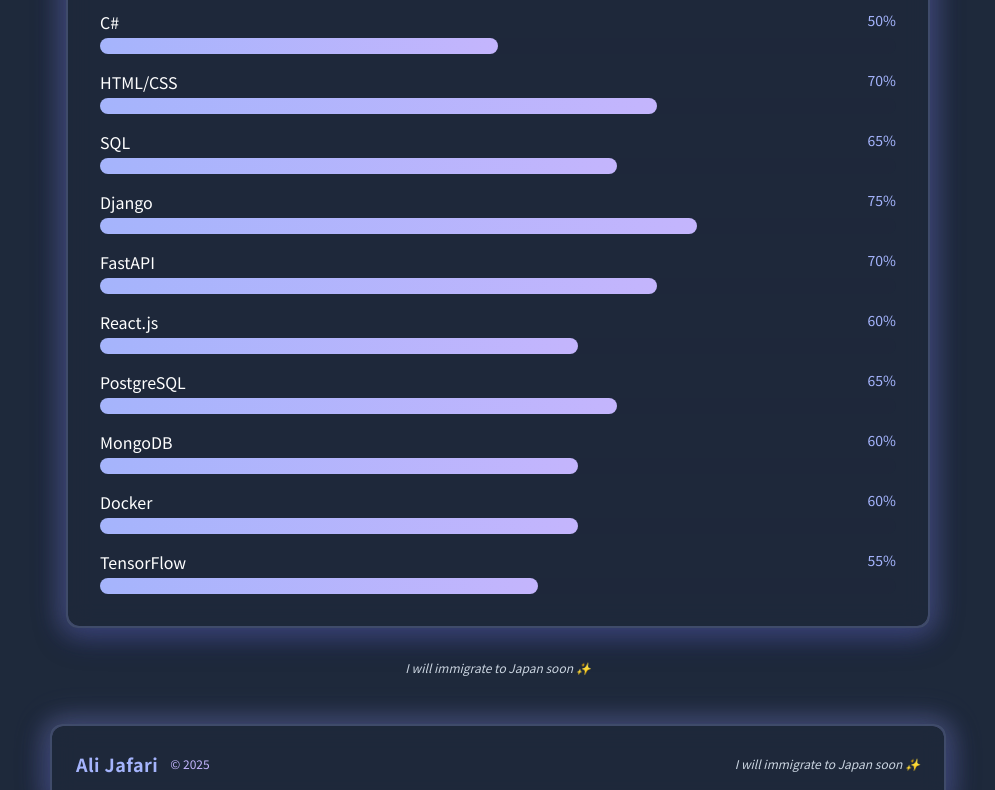
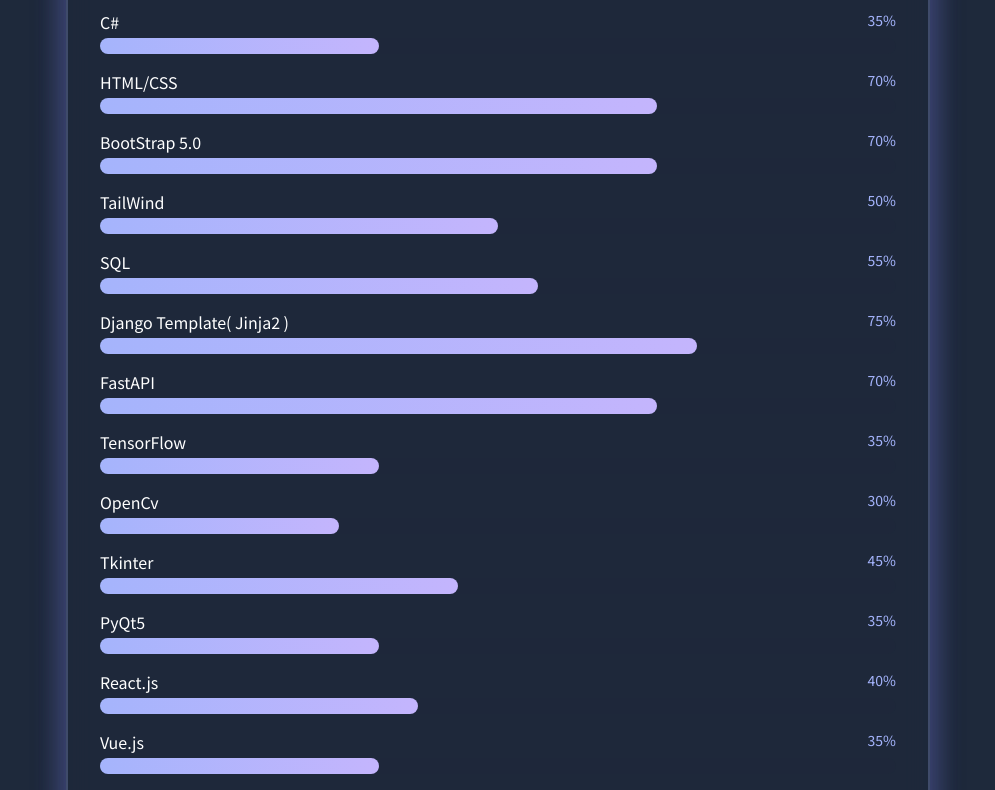
Before and after one commit to Mr-Ali-Jafari/myfolio, a Vue app: page / in a window 1280 px wide. Shown: the part 1360-2150 px from the top of the page, without its empty margins (142-1137 px from the left). Built offline with nearby package versions, Linux system fonts and the light colour scheme.

Commit message:
add new project & skills

```diff
--- a/src/App.vue
+++ b/src/App.vue
@@ -34,7 +34,7 @@
 
 <template>
   <div class="dark min-h-screen bg-navy transition-colors duration-300">
-    <div class="sparkle-overlay">
+    <div class="sparkle-overlay z-0">
       <span v-for="n in 12" :key="n" class="sparkle" :style="sparkleStyle(n)"></span>
     </div>
     <nav class="glass flex flex-col sm:flex-row items-center justify-between px-3 sm:px-6 py-3 sm:py-4 mb-4 sm:mb-8 sticky top-0 z-50 gap-2 sm:gap-0">
--- a/src/pages/Home.vue
+++ b/src/pages/Home.vue
@@ -84,16 +84,22 @@
 
 const skills = [
   { name: 'Python', level: 80 },
-  { name: 'JavaScript', level: 60 },
-  { name: 'C#', level: 50 },
+  { name: 'JavaScript', level: 45 },
+  { name: 'C#', level: 35 },
   { name: 'HTML/CSS', level: 70 },
-  { name: 'SQL', level: 65 },
-  { name: 'Django', level: 75 },
+  { name: 'BootStrap 5.0', level: 70 },
+  { name: 'TailWind', level: 50 },
+  { name: 'SQL', level: 55 },
+  { name: 'Django Template( Jinja2 )', level: 75 },
   { name: 'FastAPI', level: 70 },
-  { name: 'React.js', level: 60 },
-  { name: 'PostgreSQL', level: 65 },
-  { name: 'MongoDB', level: 60 },
-  { name: 'Docker', level: 60 },
-  { name: 'TensorFlow', level: 55 },
+  { name: 'TensorFlow', level: 35 },
+  { name: 'OpenCv', level: 30 },
+  { name: 'Tkinter', level: 45 },
+  { name: 'PyQt5', level: 35 },
+  { name: 'React.js', level: 40 },
+  { name: 'Vue.js', level: 35 },
+  { name: 'MongoDB', level: 35 },
+  { name: 'Docker', level: 40 },
+  { name: 'Git/Github', level: 50 },
 ];
 </script>
--- a/src/pages/Projects.vue
+++ b/src/pages/Projects.vue
@@ -71,11 +71,17 @@
     tech: 'Pyqt5,Requests',
     github: 'https://github.com/Mr-Ali-Jafari/kharazmi',
   },
-      {
+    {
     name: 'Article System',
     desc: () => locale.value === 'ja' ? '記事システム' : 'Article System',
     tech: 'Fastapi,Python,sqlite3',
     github: 'https://github.com/Mr-Ali-Jafari/aticle-system',
   },
+    {
+    name: 'An Platform for Learning English',
+    desc: () => locale.value === 'ja' ? 'クフッドアムース' : 'KhoodAmooz',
+    tech: 'Css3,Python,Streamlit,Spacy',
+    github: 'https://github.com/Mr-Ali-Jafari/KhodAmooz',
+  },
 ];
 </script>
```
